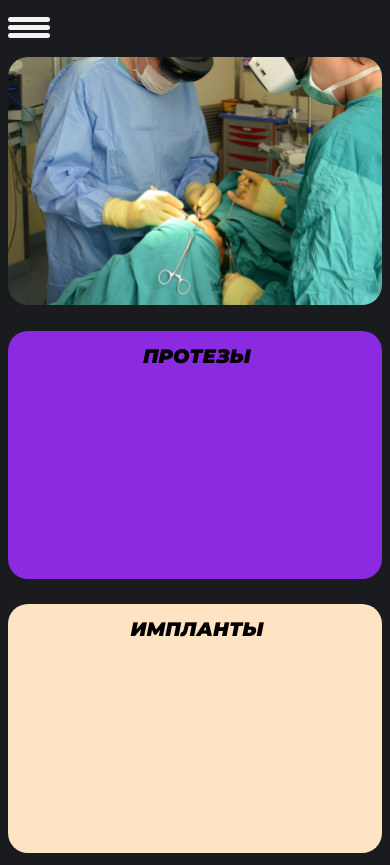
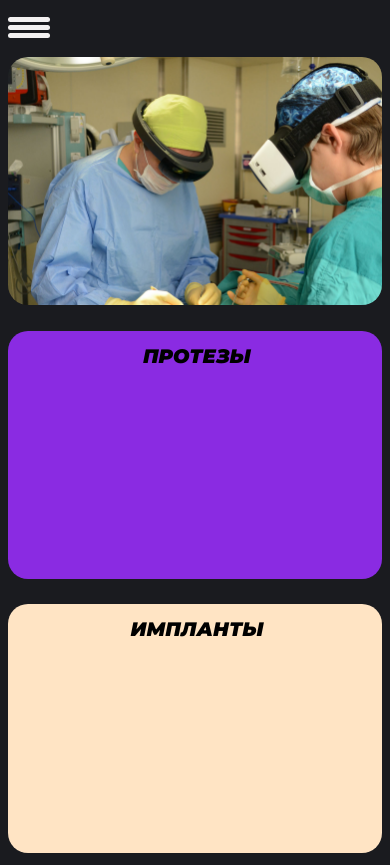
Before and after one commit to VladimirAgishe/VladimirAgishev.github.io, a plain HTML site: page index.html in a window 390 px wide. Drawn offline with Linux system fonts and the light colour scheme.

Commit message:
Update style.css

```diff
--- a/style.css
+++ b/style.css
@@ -251,7 +251,7 @@
     width: 100%;
     height: 30%;
     margin-right: 0px;
-    background: url('Photo/surg.jpg') 0px -250px/100% auto no-repeat;
+    background: url('Photo/surg.jpg') 0px -150px/100% auto no-repeat;
 }
 .block_small{
   margin-top: 1.5vh;
```
